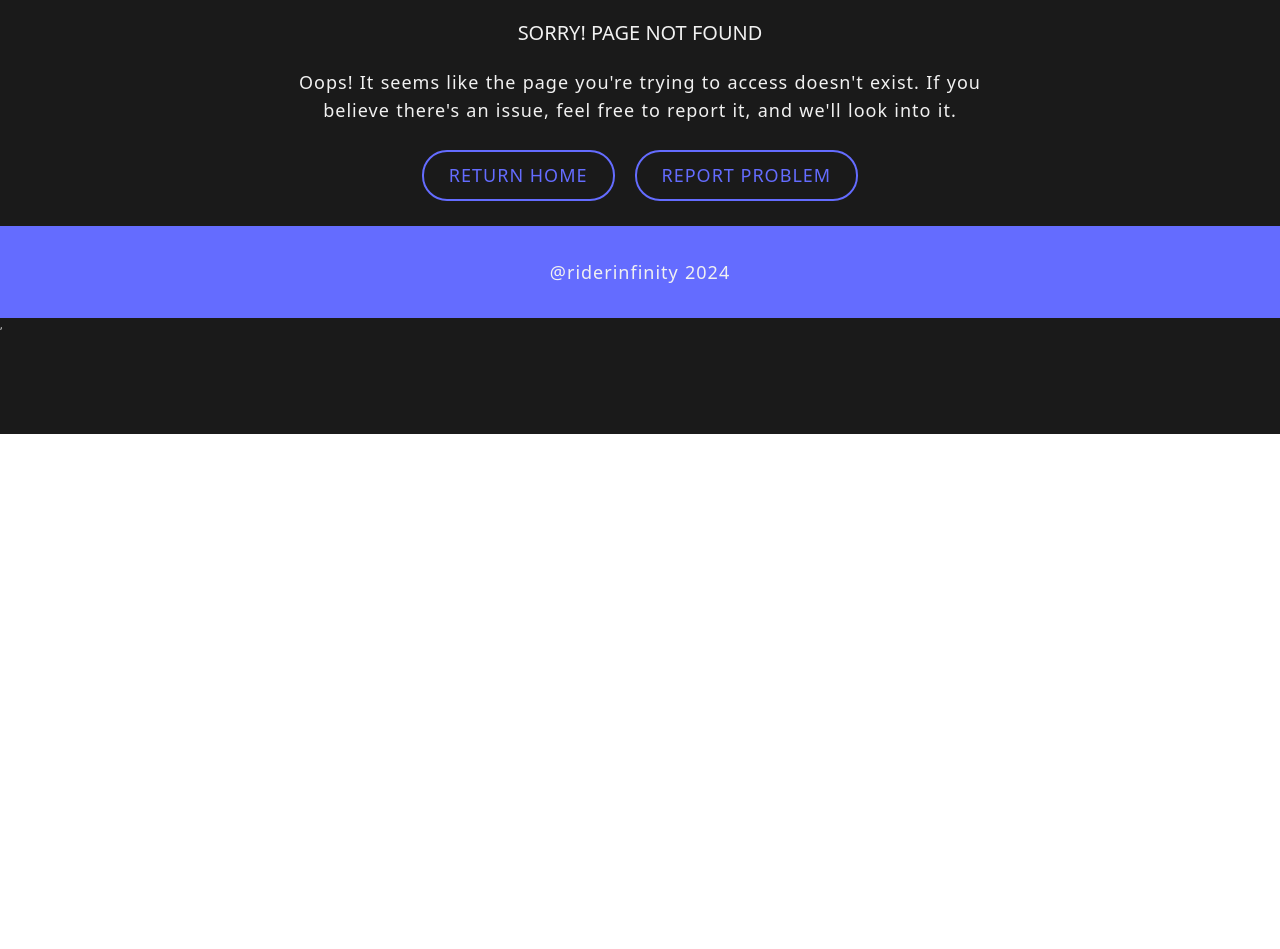
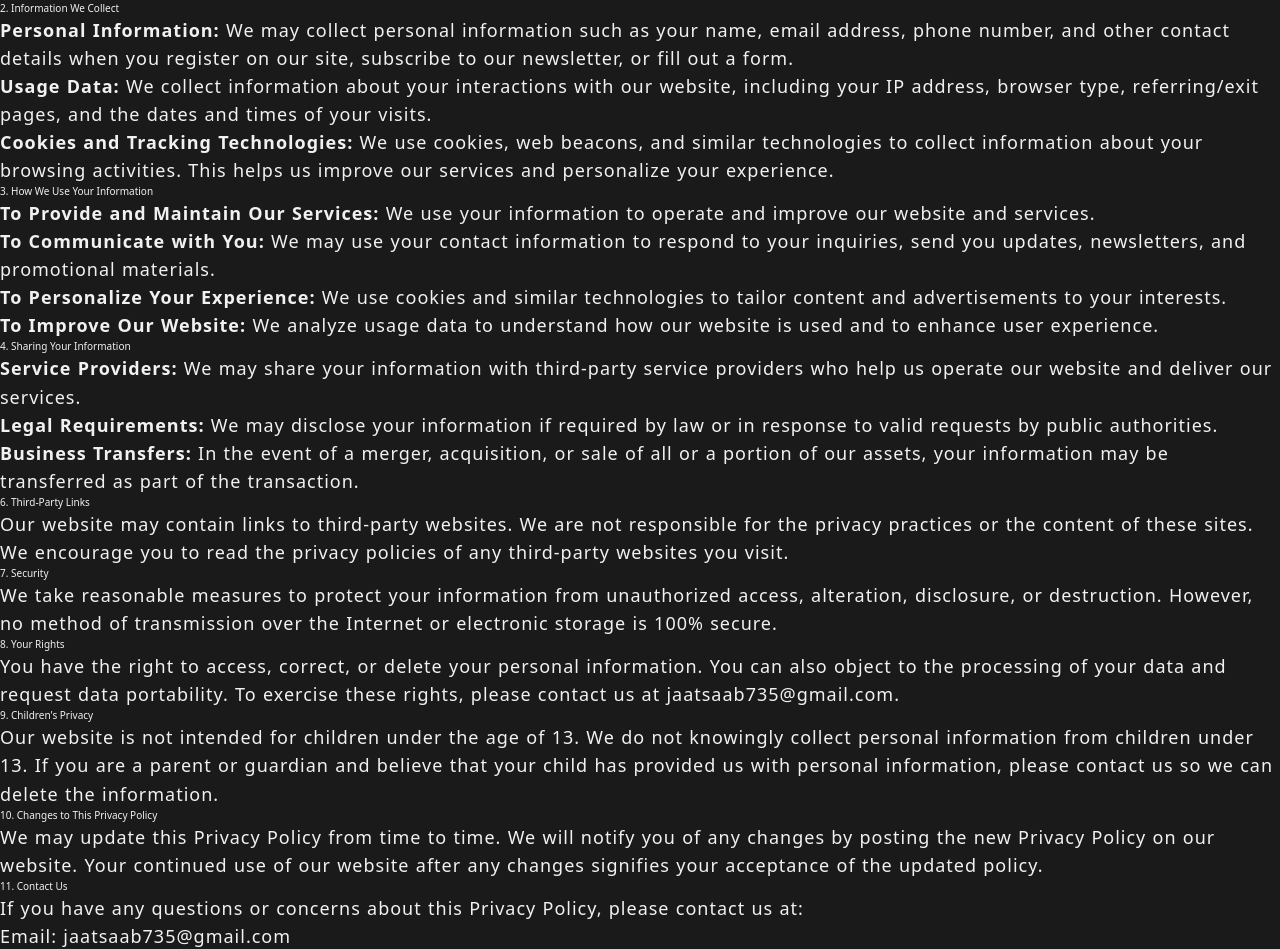
Before and after one commit to rider315/newgit, a React (Vite) app in the folder client/: page /privacypolicy in a window 1280 px wide. Shown: the part 366-1315 px from the top of the page. Before the commit the page ends 800 px from the top, so only its background shows below. Built offline with nearby package versions, Linux system fonts and the light colour scheme; no server answers.

Commit message:
privacy policy

```diff
--- a/client/components/Navbar.jsx
+++ b/client/components/Navbar.jsx
@@ -96,6 +96,9 @@ export const Navbar = () => {
               <li>
                 <NavLink to="/homeblog" onClick={closeMenu}> Blogs </NavLink>
               </li>
+              <li>
+                <NavLink to="/privacypolicy" onClick={closeMenu}> Privacy Policy </NavLink>
+              </li>
 
               {isLoggedIn ? (
                 <li>
--- a/client/src/App.jsx
+++ b/client/src/App.jsx
@@ -17,6 +17,8 @@ import { AdminUpdate } from "./pages/Admin-Update";
 import {Blog} from "./pages/Blog";
 import {Blogpost} from "./pages/Blogpost";
 import {Homeblog} from "./pages/Homeblog";
+import {Privacypolicy} from"./pages/Privacypolicy";
+
 // import AdSense from "../components/AdSense";
 
 import AdSenseScript from "../components/AdSenseScript";
@@ -37,6 +39,7 @@ const App=()=>{
          <Route path="/about" element={<About />} />
          <Route path="/contact" element={<Contact/>} />
          <Route path="/service" element={<Service />} />
+         <Route path="/privacypolicy" element={<Privacypolicy />} />
          <Route path="/register" element={<Register />} />
          <Route path="/login" element={<Login />} />
          <Route path="/logout" element={<Logout />} />
--- a/client/src/index.css
+++ b/client/src/index.css
@@ -622,3 +622,79 @@ body button.delete:hover {
   color: #555;
   transform: translateY(-4px);
 }
+
+
+.privacypolicy-container h1,
+.privacypolicy-container h2,
+.privacypolicy-container h3,
+.privacypolicy-container h4,
+.privacypolicy-container h5,
+.privacypolicy-container h6 {
+    color: #fff; /* White heading color */
+    margin: 0;
+}
+
+.privacypolicy-container p,
+.privacypolicy-container ul,
+.privacypolicy-container li {
+    color: #b3b3b3; /* Light gray text color */
+    margin: 0;
+}
+
+.privacypolicy-container ul {
+    list-style-type: none;
+    padding: 0;
+}
+
+/* Privacy Policy Section */
+.privacypolicy-container h1 {
+    font-size: 2.5rem;
+    text-align: center;
+    margin: 40px 0;
+}
+
+.privacypolicy-container h2 {
+    font-size: 2rem;
+    margin-top: 30px;
+}
+
+.privacypolicy-container p,
+.privacypolicy-container li {
+    font-size: 1rem;
+    line-height: 1.6;
+    margin-bottom: 10px;
+}
+
+.privacypolicy-container ul li {
+    margin-left: 20px;
+}
+
+/* Contact Information */
+.privacypolicy-container p:last-child {
+    margin-bottom: 40px;
+}
+
+/* Target mobile devices */
+@media (max-width: 768px) {
+    .privacypolicy-container h1 {
+        font-size: 2rem;
+        margin: 20px 0;
+    }
+
+    .privacypolicy-container h2 {
+        font-size: 1.8rem;
+    }
+
+    .privacypolicy-container p,
+    .privacypolicy-container li {
+        font-size: 0.9rem;
+    }
+
+    .privacypolicy-container ul li {
+        margin-left: 16px;
+    }
+
+    .privacypolicy-container p:last-child {
+        margin-bottom: 20px;
+    }
+}
--- /dev/null
+++ b/client/src/pages/Privacypolicy.jsx
@@ -0,0 +1,76 @@
+
+// import "./privacypolicy.css";
+export const Privacypolicy = () => {
+    return (
+        <>
+            <h1>Privacy Policy for ridescom.com</h1>
+            <p>Effective Date: July 2024</p>
+
+            <h2>1. Introduction</h2>
+            <p>Welcome to ridescom.com. Your privacy is important to us, and we are committed to protecting your personal information. This Privacy Policy explains how we collect, use, and disclose your information when you visit our website and use our services.</p>
+
+            <h2>2. Information We Collect</h2>
+            <ul>
+                <li>
+                    <strong>Personal Information:</strong> We may collect personal information such as your name, email address, phone number, and other contact details when you register on our site, subscribe to our newsletter, or fill out a form.
+                </li>
+                <li>
+                    <strong>Usage Data:</strong> We collect information about your interactions with our website, including your IP address, browser type, referring/exit pages, and the dates and times of your visits.
+                </li>
+                <li>
+                    <strong>Cookies and Tracking Technologies:</strong> We use cookies, web beacons, and similar technologies to collect information about your browsing activities. This helps us improve our services and personalize your experience.
+                </li>
+            </ul>
+
+            <h2>3. How We Use Your Information</h2>
+            <ul>
+                <li>
+                    <strong>To Provide and Maintain Our Services:</strong> We use your information to operate and improve our website and services.
+                </li>
+                <li>
+                    <strong>To Communicate with You:</strong> We may use your contact information to respond to your inquiries, send you updates, newsletters, and promotional materials.
+                </li>
+                <li>
+                    <strong>To Personalize Your Experience:</strong> We use cookies and similar technologies to tailor content and advertisements to your interests.
+                </li>
+                <li>
+                    <strong>To Improve Our Website:</strong> We analyze usage data to understand how our website is used and to enhance user experience.
+                </li>
+            </ul>
+
+            <h2>4. Sharing Your Information</h2>
+            <ul>
+                <li>
+                    <strong>Service Providers:</strong> We may share your information with third-party service providers who help us operate our website and deliver our services.
+                </li>
+                <li>
+                    <strong>Legal Requirements:</strong> We may disclose your information if required by law or in response to valid requests by public authorities.
+                </li>
+                <li>
+                    <strong>Business Transfers:</strong> In the event of a merger, acquisition, or sale of all or a portion of our assets, your information may be transferred as part of the transaction.
+                </li>
+            </ul>
+
+
+
+            <h2>6. Third-Party Links</h2>
+            <p>Our website may contain links to third-party websites. We are not responsible for the privacy practices or the content of these sites. We encourage you to read the privacy policies of any third-party websites you visit.</p>
+
+            <h2>7. Security</h2>
+            <p>We take reasonable measures to protect your information from unauthorized access, alteration, disclosure, or destruction. However, no method of transmission over the Internet or electronic storage is 100% secure.</p>
+
+            <h2>8. Your Rights</h2>
+            <p>You have the right to access, correct, or delete your personal information. You can also object to the processing of your data and request data portability. To exercise these rights, please contact us at jaatsaab735@gmail.com.</p>
+
+            <h2>9. Children's Privacy</h2>
+            <p>Our website is not intended for children under the age of 13. We do not knowingly collect personal information from children under 13. If you are a parent or guardian and believe that your child has provided us with personal information, please contact us so we can delete the information.</p>
+
+            <h2>10. Changes to This Privacy Policy</h2>
+            <p>We may update this Privacy Policy from time to time. We will notify you of any changes by posting the new Privacy Policy on our website. Your continued use of our website after any changes signifies your acceptance of the updated policy.</p>
+
+            <h2>11. Contact Us</h2>
+            <p>If you have any questions or concerns about this Privacy Policy, please contact us at:</p>
+            <p>Email: jaatsaab735@gmail.com<br /></p>
+        </>
+    );
+}
--- /dev/null
+++ b/client/src/pages/privacypolicy.css
@@ -0,0 +1,84 @@
+/* General Styles */
+body {
+    font-family: Arial, sans-serif;
+    margin: 0;
+    padding: 0;
+    box-sizing: border-box;
+    background-color: #000; /* Black background */
+    color: #f1f1f1; /* Light gray text color */
+}
+
+.privacypolicy-container h1,
+.privacypolicy-container h2,
+.privacypolicy-container h3,
+.privacypolicy-container h4,
+.privacypolicy-container h5,
+.privacypolicy-container h6 {
+    color: #842929; /* White heading color */
+    margin: 0;
+}
+
+.privacypolicy-container p,
+.privacypolicy-container ul,
+.privacypolicy-container li {
+    color: #b3b3b3; /* Light gray text color */
+    margin: 0;
+}
+
+.privacypolicy-container ul {
+    list-style-type: none;
+    padding: 0;
+}
+
+/* Privacy Policy Section */
+.privacypolicy-container h1 {
+    font-size: 2.5rem;
+    text-align: center;
+    margin: 40px 0;
+}
+
+.privacypolicy-container h2 {
+    font-size: 2rem;
+    margin-top: 30px;
+}
+
+.privacypolicy-container p,
+.privacypolicy-container li {
+    font-size: 1rem;
+    line-height: 1.6;
+    margin-bottom: 10px;
+}
+
+.privacypolicy-container ul li {
+    margin-left: 20px;
+}
+
+/* Contact Information */
+.privacypolicy-container p:last-child {
+    margin-bottom: 40px;
+}
+
+/* Target mobile devices */
+@media (max-width: 768px) {
+    .privacypolicy-container h1 {
+        font-size: 2rem;
+        margin: 20px 0;
+    }
+
+    .privacypolicy-container h2 {
+        font-size: 1.8rem;
+    }
+
+    .privacypolicy-container p,
+    .privacypolicy-container li {
+        font-size: 0.9rem;
+    }
+
+    .privacypolicy-container ul li {
+        margin-left: 16px;
+    }
+
+    .privacypolicy-container p:last-child {
+        margin-bottom: 20px;
+    }
+}
```
